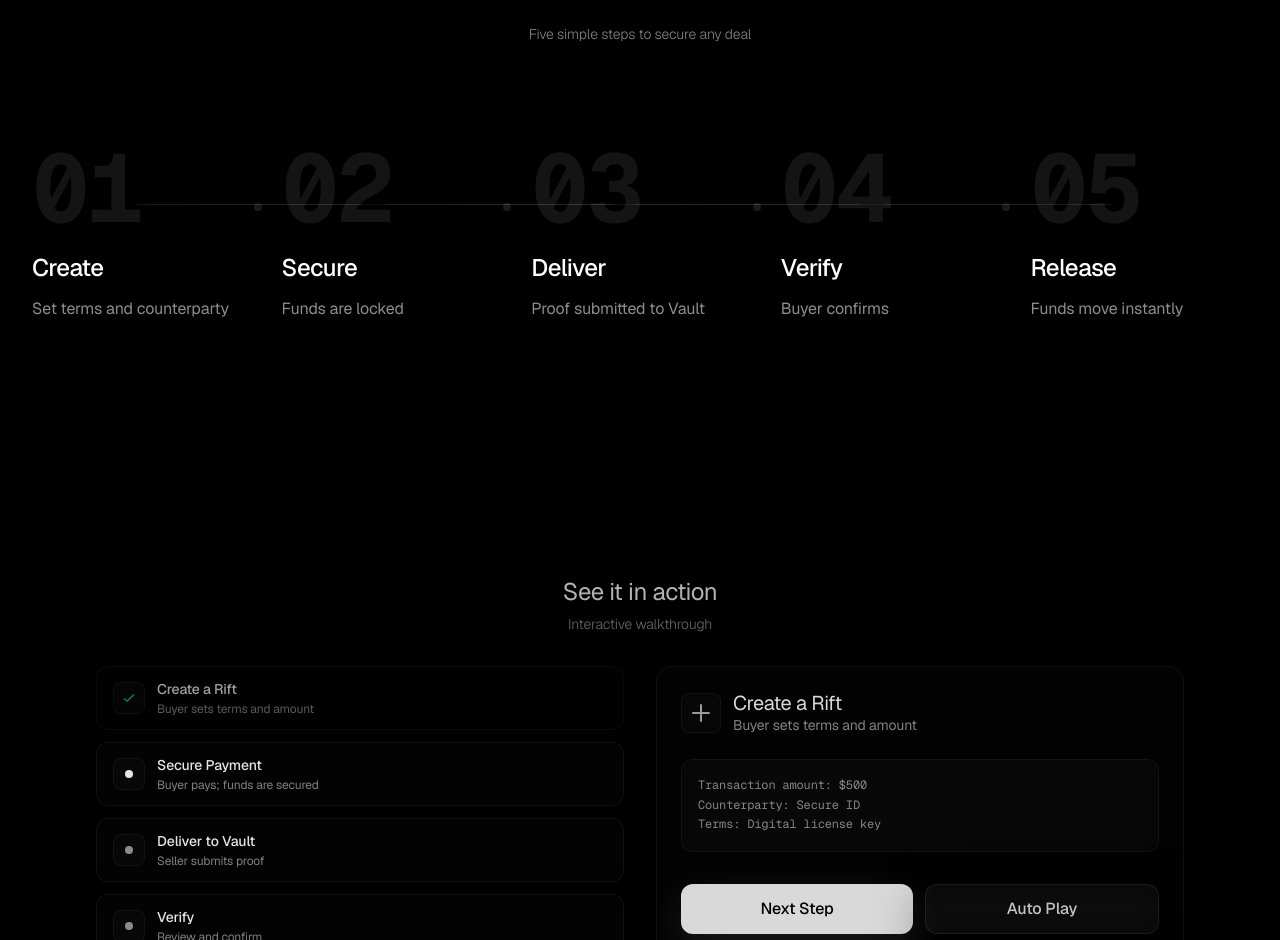
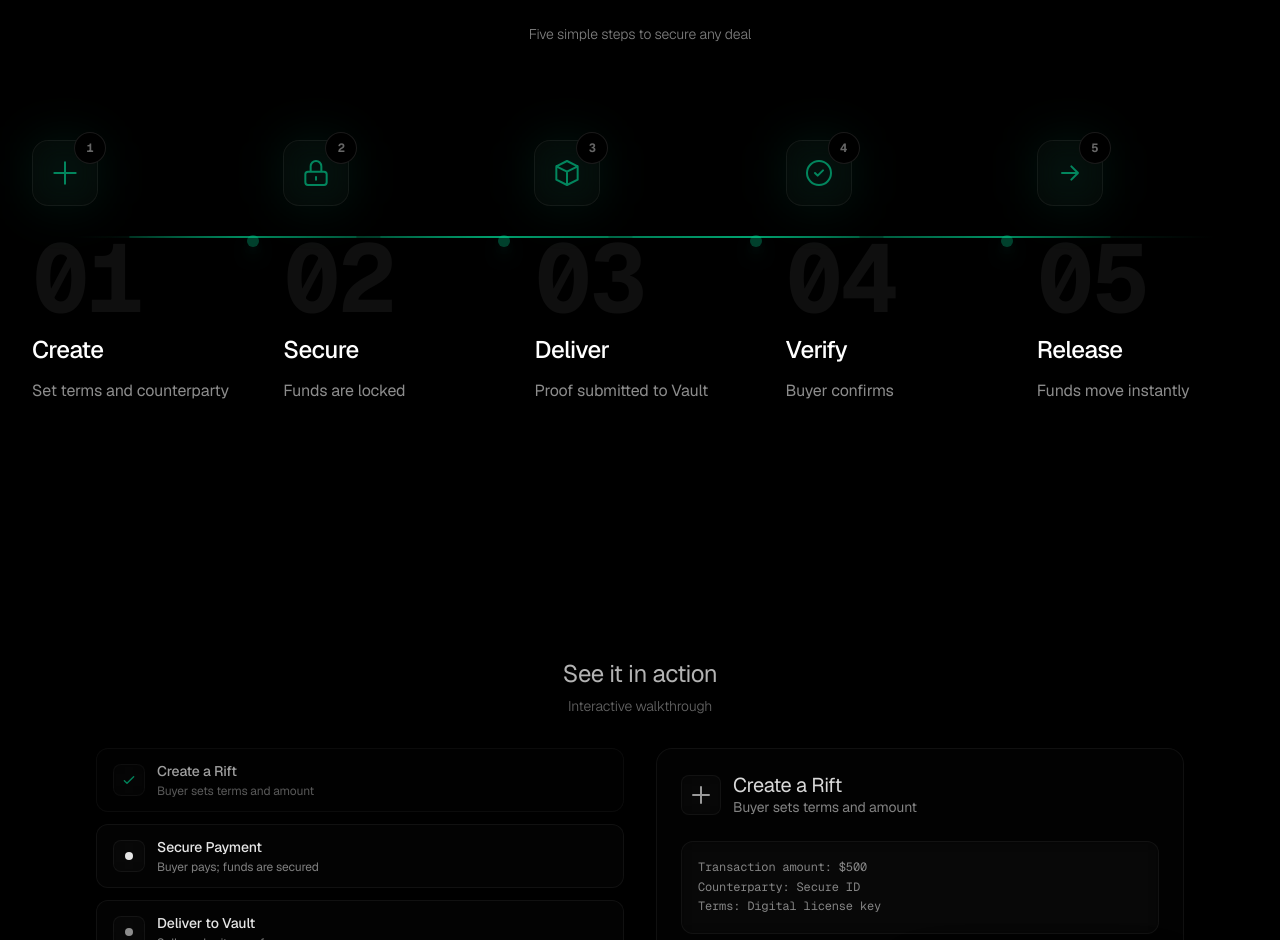
Before and after one commit to nav2424/rift, a Next.js app: page / in a window 1280 px wide. Shown: the part 860-1800 px from the top of the page. Built offline with nearby package versions, Linux system fonts and the light colour scheme; no server answers.

Commit message:
Enhance How it Works: add interactive icons, glow effects, animated connectors, tech-forward design

```diff
--- a/app/page.tsx
+++ b/app/page.tsx
@@ -79,43 +79,111 @@ export default function Home() {
         </div>
 
           <div className="relative">
-            {/* Connector line - desktop only */}
-            <div className="hidden lg:block absolute top-16 left-8 right-8 h-[1px] bg-gradient-to-r from-transparent via-white/8 to-transparent" />
+            {/* Animated connector line - desktop only */}
+            <div className="hidden lg:block absolute top-24 left-8 right-8 h-[2px] bg-gradient-to-r from-transparent via-emerald-400/20 to-transparent">
+              <div className="absolute inset-0 bg-gradient-to-r from-transparent via-emerald-400/40 to-transparent animate-pulse" />
+                </div>
 
-            <div className="grid grid-cols-1 md:grid-cols-5 gap-12 md:gap-6 lg:gap-8">
+            <div className="grid grid-cols-1 md:grid-cols-5 gap-12 md:gap-6 lg:gap-10">
               {[
-                { step: '01', title: 'Create', description: 'Set terms and counterparty' },
-                { step: '02', title: 'Secure', description: 'Funds are locked' },
-                { step: '03', title: 'Deliver', description: 'Proof submitted to Vault' },
-                { step: '04', title: 'Verify', description: 'Buyer confirms' },
-                { step: '05', title: 'Release', description: 'Funds move instantly' }
+                {
+                  step: '01',
+                  title: 'Create',
+                  description: 'Set terms and counterparty',
+                  icon: (
+                    <svg className="w-8 h-8" fill="none" stroke="currentColor" viewBox="0 0 24 24">
+                      <path strokeLinecap="round" strokeLinejoin="round" strokeWidth={1.5} d="M12 4v16m8-8H4" />
+                    </svg>
+                  )
+                },
+                {
+                  step: '02',
+                  title: 'Secure',
+                  description: 'Funds are locked',
+                  icon: (
+                    <svg className="w-8 h-8" fill="none" stroke="currentColor" viewBox="0 0 24 24">
+                      <path strokeLinecap="round" strokeLinejoin="round" strokeWidth={1.5} d="M12 15v2m-6 4h12a2 2 0 002-2v-6a2 2 0 00-2-2H6a2 2 0 00-2 2v6a2 2 0 002 2zm10-10V7a4 4 0 00-8 0v4h8z" />
+                    </svg>
+                  )
+                },
+                {
+                  step: '03',
+                  title: 'Deliver',
+                  description: 'Proof submitted to Vault',
+                  icon: (
+                    <svg className="w-8 h-8" fill="none" stroke="currentColor" viewBox="0 0 24 24">
+                      <path strokeLinecap="round" strokeLinejoin="round" strokeWidth={1.5} d="M20 7l-8-4-8 4m16 0l-8 4m8-4v10l-8 4m0-10L4 7m8 4v10M4 7v10l8 4" />
+                    </svg>
+                  )
+                },
+                {
+                  step: '04',
+                  title: 'Verify',
+                  description: 'Buyer confirms',
+                  icon: (
+                    <svg className="w-8 h-8" fill="none" stroke="currentColor" viewBox="0 0 24 24">
+                      <path strokeLinecap="round" strokeLinejoin="round" strokeWidth={1.5} d="M9 12l2 2 4-4m6 2a9 9 0 11-18 0 9 9 0 0118 0z" />
+                    </svg>
+                  )
+                },
+                {
+                  step: '05',
+                  title: 'Release',
+                  description: 'Funds move instantly',
+                  icon: (
+                    <svg className="w-8 h-8" fill="none" stroke="currentColor" viewBox="0 0 24 24">
+                      <path strokeLinecap="round" strokeLinejoin="round" strokeWidth={1.5} d="M13 7l5 5m0 0l-5 5m5-5H6" />
+                    </svg>
+                  )
+                }
               ].map((item, index) => (
                 <div key={item.step} className="relative text-center md:text-left group">
-                  {/* Connector dots */}
+                  {/* Animated connector dots - desktop only */}
                   {index < 4 && (
                     <>
-                      <div className="hidden lg:block absolute top-16 left-full w-full h-[1px] bg-gradient-to-r from-white/8 via-white/10 to-white/8" style={{ width: 'calc(100% + 0.5rem)', transform: 'translateX(-50%)' }} />
-                      <div className="hidden lg:block absolute top-[63px] right-[-12px] w-2 h-2 rounded-full bg-white/10 group-hover:bg-emerald-400/30 transition-colors" />
+                      <div className="hidden lg:block absolute top-24 left-full w-full h-[2px] bg-gradient-to-r from-emerald-400/20 via-emerald-400/30 to-emerald-400/20" style={{ width: 'calc(100% + 1rem)', transform: 'translateX(-50%)' }}>
+                        <div className="absolute inset-0 bg-gradient-to-r from-transparent via-emerald-400/40 to-transparent animate-pulse" />
+                      </div>
+                      <div className="hidden lg:block absolute top-[95px] right-[-16px] w-3 h-3 rounded-full bg-emerald-400/30 group-hover:bg-emerald-400/60 transition-all duration-300 shadow-lg shadow-emerald-400/20 group-hover:shadow-emerald-400/40 group-hover:scale-125" />
                     </>
                   )}
 
+                  {/* Icon container with glow effect */}
+                  <div className="relative mb-6 flex justify-center md:justify-start">
+                    <div className="relative inline-flex items-center justify-center">
+                      {/* Glow effect */}
+                      <div className="absolute inset-0 rounded-2xl bg-emerald-400/10 blur-xl group-hover:bg-emerald-400/20 transition-all duration-300" />
+
+                      {/* Icon container */}
+                      <div className="relative rounded-2xl glass-soft p-4 group-hover:bg-white/5 transition-all duration-300 border border-white/5 group-hover:border-emerald-400/30">
+                        <div className="text-emerald-400/60 group-hover:text-emerald-400 transition-colors duration-300">
+                        {item.icon}
+                        </div>
+                      </div>
+
+                      {/* Step number badge */}
+                      <div className="absolute -top-2 -right-2 w-8 h-8 rounded-full bg-black border border-white/10 flex items-center justify-center">
+                        <span className="text-xs font-mono font-bold text-white/40 group-hover:text-emerald-400/60 transition-colors">
+                          {item.step.slice(-1)}
+                        </span>
+                      </div>
+                    </div>
+                  </div>
+
                   {/* Step number - large and subtle */}
-                  <div className="text-6xl md:text-7xl lg:text-8xl font-bold text-white/8 mb-4 leading-none font-mono tracking-tight group-hover:text-white/12 transition-colors">
+                  <div className="text-6xl md:text-7xl lg:text-8xl font-bold text-white/6 mb-2 leading-none font-mono tracking-tight group-hover:text-white/10 transition-colors">
                     {item.step}
                   </div>
 
                   {/* Title - prominent */}
-                  <div className="text-xl md:text-2xl font-medium text-white mb-3 tracking-tight group-hover:text-emerald-400/30 transition-colors">
+                  <div className="text-xl md:text-2xl font-medium text-white mb-3 tracking-tight group-hover:text-emerald-400/40 transition-colors">
                     {item.title}
                   </div>
 
                   {/* Description - subtle */}
-                  <div className="text-sm md:text-base text-white/55 leading-relaxed max-w-xs mx-auto md:mx-0">
+                  <div className="text-sm md:text-base text-white/55 leading-relaxed max-w-xs mx-auto md:mx-0 group-hover:text-white/70 transition-colors">
                     {item.description}
                   </div>
-
-                  {/* Decorative dot */}
-                  <div className="hidden md:block absolute top-16 left-1/2 md:left-0 lg:left-auto lg:right-[-12px] w-1.5 h-1.5 rounded-full bg-emerald-400/40 opacity-0 group-hover:opacity-100 transition-opacity transform -translate-x-1/2 md:translate-x-0" />
                 </div>
               ))}
             </div>
```
Lines whose indentation alone changed are shown as unchanged.
